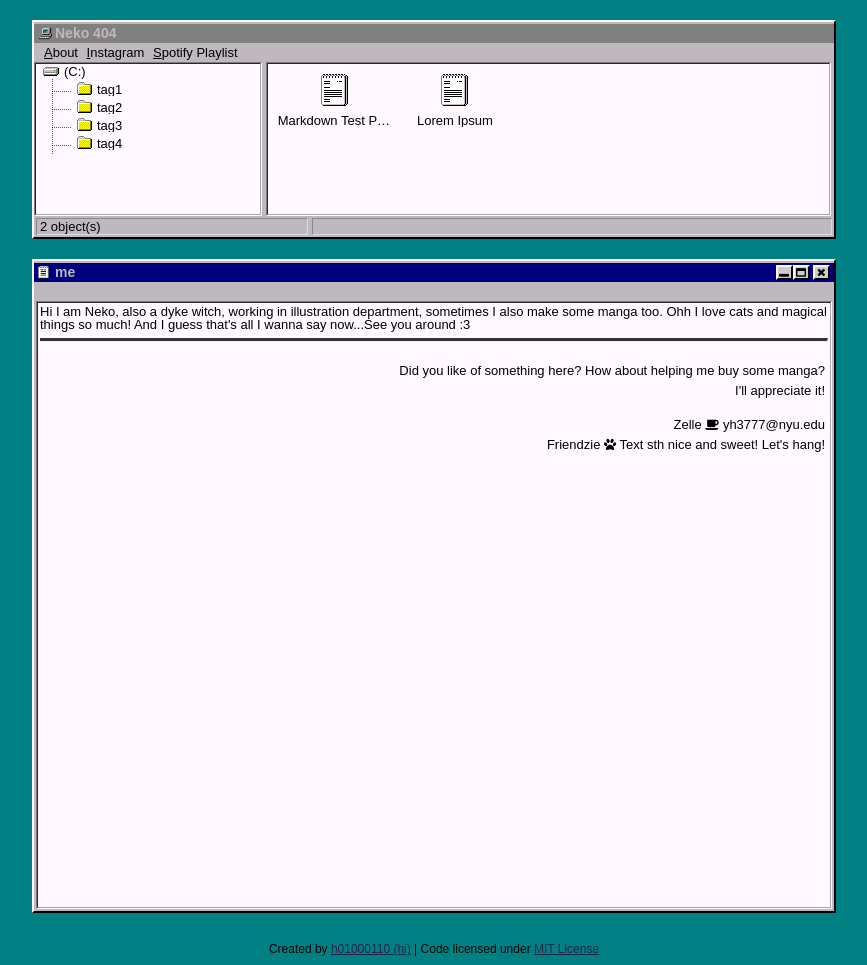
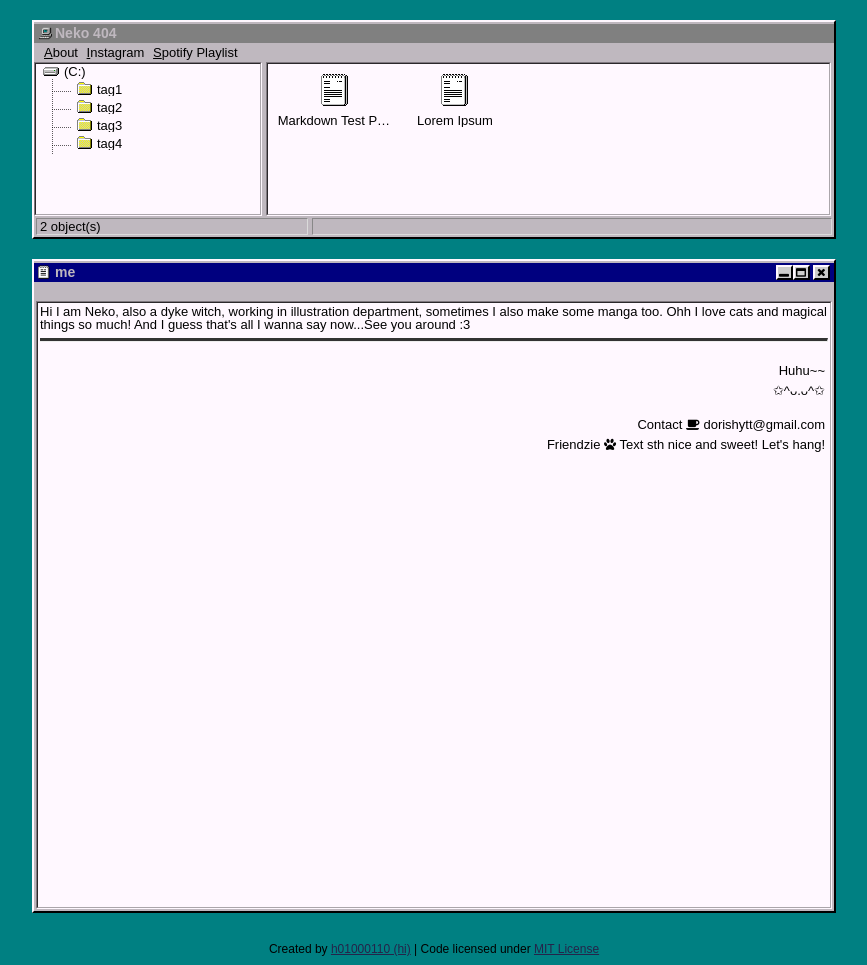
Before and after one commit to xtinghost/xtinghost.github.io, a Jekyll site: the page built from me/index.md, in a window 1280 px wide. Shown: the whole page, without its empty margins (206-1073 px from the left). Built offline with Jekyll 4.4.1, drawn with Linux system fonts in a browser that asks for light colours.

Commit message:
Update donate.html

```diff
--- a/_includes/donate.html
+++ b/_includes/donate.html
@@ -2,7 +2,7 @@
 <hr>
 <br>
 <div class="donate">
-	<p>Did you like of something here? How about helping me buy some manga?<br>
-	I'll appreciate it!</p>
-	<p>Zelle <i class="fa fa-coffee"></i> yh3777@nyu.edu<br>Friendzie <i class="fa fa-paw"></i> Text sth nice and sweet! Let's hang! </p>
+	<p>Huhu~~<br>
+	✩^ᴗ.ᴗ^✩</p>
+	<p>Contact <i class="fa fa-coffee"></i> dorishytt@gmail.com<br>Friendzie <i class="fa fa-paw"></i> Text sth nice and sweet! Let's hang! </p>
 </div>
```
